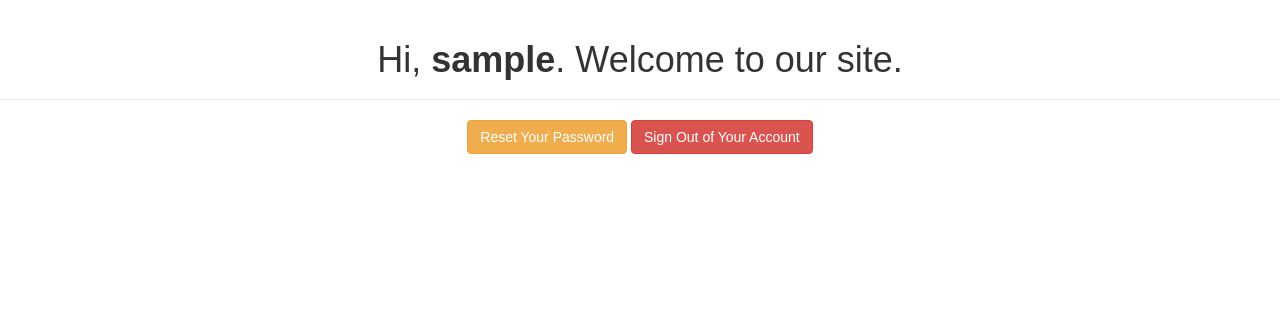
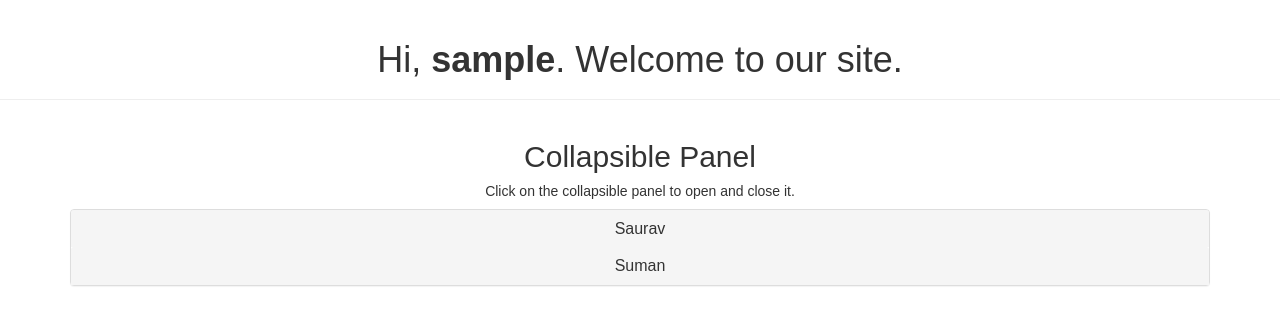
Before and after one commit to sauravsb99/LoginPHP, a PHP site: page /welcome.php in a window 1280 px wide. Shown: the top 325 px of the page. Run offline with PHP 8.4, Linux system fonts and the light colour scheme; the visitor is signed in with stand-in values (Sample User, id 1).

Commit message:
Puthiya item
idea ond pakshe pattande

```diff
--- a/welcome.php
+++ b/welcome.php
@@ -13,6 +13,10 @@ if(!isset($_SESSION["loggedin"]) || $_SESSION["loggedin"] !== true){
 <html lang="en">
 <head>
     <meta charset="UTF-8">
+    <meta name="viewport" content="width=device-width, initial-scale=1">
+  <link rel="stylesheet" href="https://maxcdn.bootstrapcdn.com/bootstrap/3.4.0/css/bootstrap.min.css">
+  <script src="https://ajax.googleapis.com/ajax/libs/jquery/3.4.0/jquery.min.js"></script>
+  <script src="https://maxcdn.bootstrapcdn.com/bootstrap/3.4.0/js/bootstrap.min.js"></script>
     <title>Welcome</title>
     <link rel="stylesheet" href="https://maxcdn.bootstrapcdn.com/bootstrap/3.3.7/css/bootstrap.css">
     <style type="text/css">
@@ -23,9 +27,52 @@ if(!isset($_SESSION["loggedin"]) || $_SESSION["loggedin"] !== true){
     <div class="page-header">
         <h1>Hi, <b><?php echo htmlspecialchars($_SESSION["username"]); ?></b>. Welcome to our site.</h1>
     </div>
-    <p>
+
+
+    <div class="container">
+  <h2>Collapsible Panel</h2>
+  <p>Click on the collapsible panel to open and close it.</p>
+  <div class="panel-group">
+    <div class="panel panel-default">
+      <div class="panel-heading">
+        <h4 class="panel-title">
+          <a data-toggle="collapse" href="#collapse1">Saurav</a>
+        </h4>
+      </div>
+      <div id="collapse1" class="panel-collapse collapse">
+        <div class="panel-body">9.02</div>
+        <div class="panel-body">8.40</div>
+        <div class="panel-footer">8.76</div>
+         </div>
+
+        <div class="panel-heading">
+         <h4 class="panel-title">
+          <a data-toggle="collapse" href="#collapse2">Suman</a>
+        </h4>
+     	</div>
+      <div id="collapse2" class="panel-collapse collapse">
+        <div class="panel-body">9.02</div>
+        <div class="panel-body">8.40</div>
+        <div class="panel-footer">8.76</div>
+
+         </div>
+
+
+
+
+    </div>
+  </div>
+</div>
+
+
+
+
+
+
+
+    <!-- <p>
         <a href="reset-password.php" class="btn btn-warning">Reset Your Password</a>
         <a href="logout.php" class="btn btn-danger">Sign Out of Your Account</a>
-    </p>
+    </p> -->
 </body>
 </html>
```
